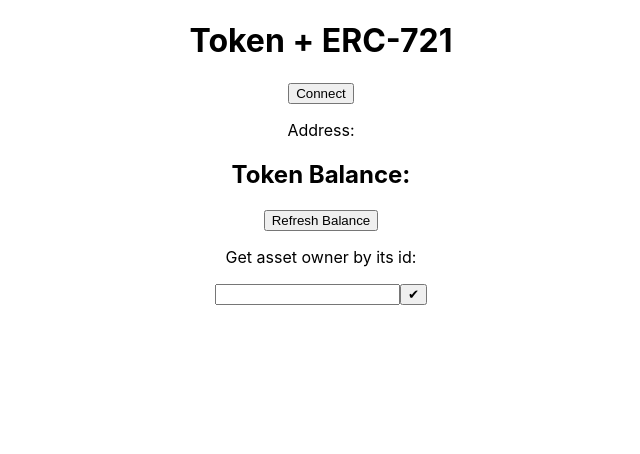
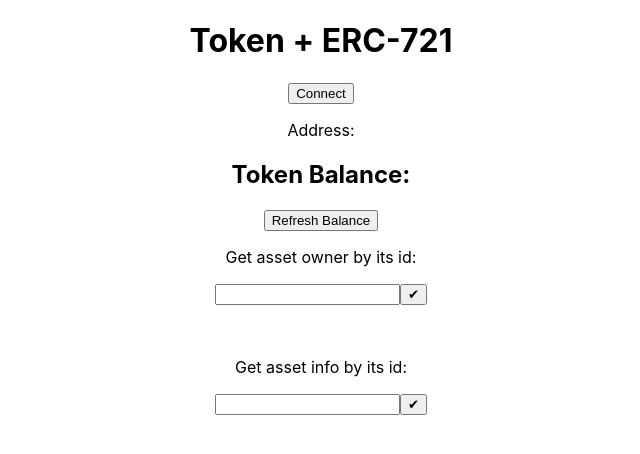
Before and after one commit to elxif/TokenRental, a React (Create React App) app: page / in a window 1280 px wide. Shown: the top 454 px of the page, without its empty margins (319-959 px from the left). Built offline with nearby package versions, Linux system fonts and the light colour scheme.

Commit message:
first functions

```diff
--- a/src/Interactions.js
+++ b/src/Interactions.js
@@ -4,9 +4,11 @@ import styles from './Wallet.module.css'
 
 const Interactions = (props) => {
     const [assetOwner, setAssetOwner] = useState(null);
+    const [assetInfo, setAssetInfo] = useState(null);
+    const [memberInfo, setMemberInfo] = useState(null);
 
 
-    const assetViewer = async (e) => {
+    const assetOwnerViewer = async (e) => {
         e.preventDefault();
         let id = e.target.assetID.value;
         id=parseInt(id);
@@ -19,16 +21,43 @@ const Interactions = (props) => {
         setAssetOwner(tx);
     }
 
+    const assetInfoViewer = async (e) => {
+        e.preventDefault();
+        let id = e.target.assetID.value;
+        id=parseInt(id);
+        console.log("assetID: " + id);
+        let tx = await props.contract.getAssetInfo(id);
+        let assetName = tx[0];
+        //ownerOf(assetID), a.isRealEstate, a.latitude, a.longitude, a.rentable, a.rentPrice)
+        let assetowner = tx[1];
+        let isRealEstate = tx[2];
+        let latitude = parseInt(tx[3]);
+        let longitude = parseInt(tx[4]);
+        let rentable = parseInt(tx[5]);
+        let rentPrice = Number(tx[6]);
+        let info = "Asset Name: " + assetName + "\nAsset Owner: " + assetowner + (isRealEstate ? ("\nLatitude: " + latitude + " Longitude: " + longitude) : "") +
+        (rentable ? "\nRentable" : "\nNot Rentable") + "\nPrice: " + rentPrice;
+
+        setAssetInfo(info);
+    }
+
     return(
         <div className={styles.interactionsCard}>
 
-            <div class="column"></div>
+            <div className="column"></div>
 
-            <form onSubmit={assetViewer}>
+            <form onSubmit={assetOwnerViewer}>
                 <p>Get asset owner by its id:</p>
                 <input type='number' id='assetID'/>
-                <button type='submit' className={styles.button6}>✔</button>
+                <button type='submit'>✔</button>
                 <p><br></br> {assetOwner}</p>
+            </form>
+
+            <form onSubmit={assetInfoViewer}>
+                <p>Get asset info by its id:</p>
+                <input type='number' id='assetID'/>
+                <button type='submit'>✔</button>
+                <p><br></br>{assetInfo}</p>
             </form>
         </div>
     )
--- a/src/Wallet.js
+++ b/src/Wallet.js
@@ -8,7 +8,7 @@ import simple_token_abi from './Contracts/simple_token_abi.json'
 
 const Wallet = () => {
     // deployed contract address, ganache-clib address
-    const contractAddress = '0xeb728521C452302D452cc04911Ced7cbF65D1d4D';
+    const contractAddress = '0xd04ae0b955f9b3dd19d119fa78c289501676d682';
     const [tokenName, setTokenName] = useState("Token");
     const [connectButtonName, setConnectButtonName] = useState("Connect");
     const [error, setError] = useState(null);
@@ -80,15 +80,15 @@ const Wallet = () => {
     return (
         <div>
             <h1>{tokenName} + ERC-721</h1>
-            <button className={styles.button6} onClick={connectWalletHandler}>{connectButtonName}</button>
-            <div className={styles.walletCard}>
+            <button onClick={connectWalletHandler}>{connectButtonName}</button>
+            <div>
                 <div>
                     <p>Address: {defaultAccount}</p>
                 </div>
 
                 <div>
                     <h2>{tokenName} Balance: {balance}</h2>
-                    <button className={styles.button6} onClick={updateBalance}>Refresh Balance</button>
+                    <button onClick={updateBalance}>Refresh Balance</button>
                 </div>
                 <div>
                     {error}
```
